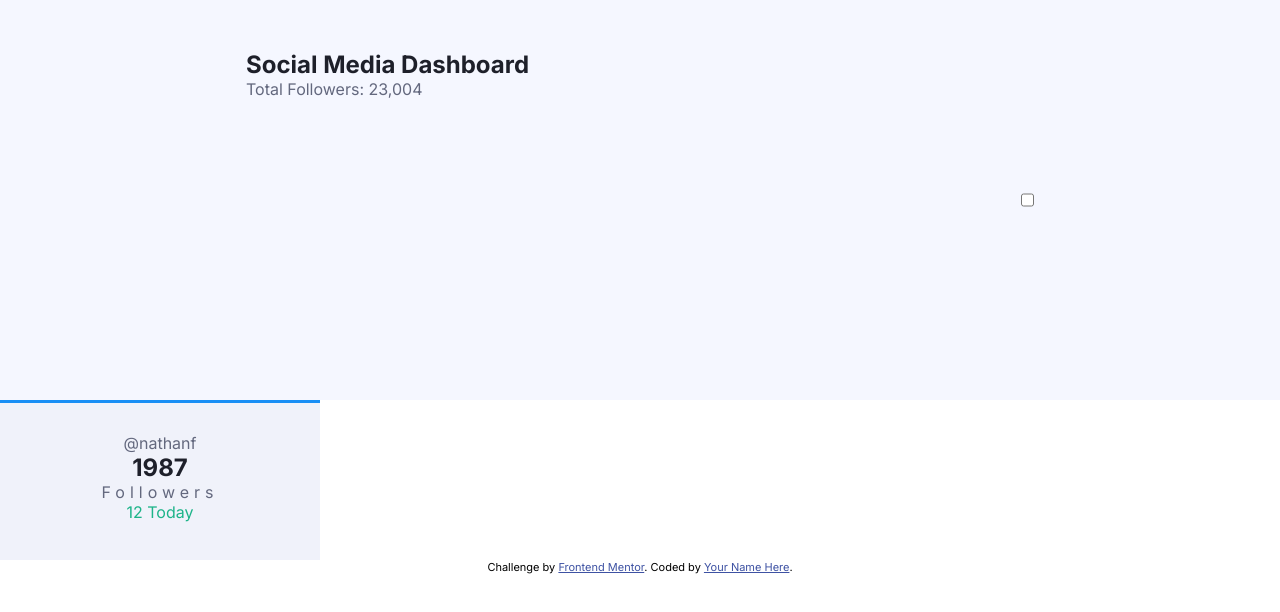
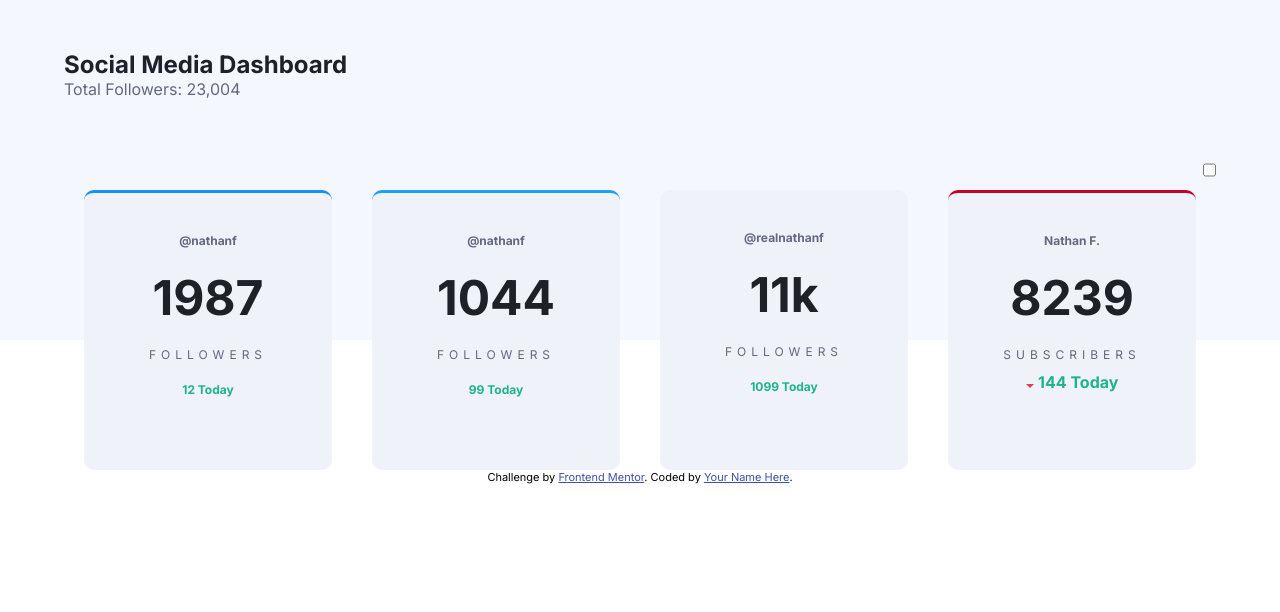
Before and after one commit to michael-kusdya/social-dashboard, a plain HTML site: page index.html in a window 1280 px wide. Drawn offline with Linux system fonts and the light colour scheme.

Commit message:
summary update

```diff
--- a/index.html
+++ b/index.html
@@ -25,15 +25,9 @@
 </head>
 
 <body>
-	<!-- <header>
-		<div class="header-text">
-			<h2>Social Media Dashboard</h2>
-			<p>Total Followers: 23,004</p>
-		</div>
-		<input type="checkbox" id="checkbox" />
-	</header>  -->
 
 	<div id="header">
+		<div class="container">
 			<div id="header-text">
 				<h2>Social Media Dashboard</h2>
 				<p>Total Followers: 23,004</p>
@@ -42,32 +36,36 @@
 			<input id="toggle" type="checkbox" id="checkbox" />
 		</div>
 
+	</div>
+
 	<div id="summary">
+		<div class="container">
 			<div class="summary-card" id="facebook">
 				<p class="username">@nathanf</p>
 				<h2 class="count">1987</h2>
 				<p class="followers">Followers</p>
 				<p class="increase">12 Today</p>
 			</div>
-		<!-- <div id="summary-twitter">
-			@nathanf
-			1044
-			Followers
-			99 Today
+			<div class="summary-card" id="twitter">
+				<p class="username">@nathanf</p>
+				<h2 class="count">1044</h2>
+				<p class="followers">Followers</p>
+				<p class="increase">99 Today</p>
 			</div>
-		<div id="summary-instagram">
-			@realnathanf
-			11k
-			Followers
-			1099 Today
+			<div class="summary-card" id="instagram">
+				<p class="username">@realnathanf</p>
+				<h2 class="count">11k</h2>
+				<p class="followers">Followers</p>
+				<p class="increase">1099 Today</p>
 			</div>
-		<div id="summary-youtube">
-			Nathan F.
-			8239
-			Subscribers
-			144 Today
-		</div> -->
-
+			<div class="summary-card" id="youtube">
+				<p class="username">Nathan F.</p>
+				<h2 class="count">8239</h2>
+				<p class="followers">Subscribers</p>
+				<span><img src="./images/icon-down.svg" alt="" srcset=""></span>
+				<span class="increase">144 Today</span>
+			</div>
+		</div>
 	</div>
 
 	<!--
--- a/styles.css
+++ b/styles.css
@@ -5,7 +5,7 @@
     --facebook: hsl(208, 92%, 53%);
     --twitter: hsl(203, 89%, 53%);
     --youtube: hsl(348, 97%, 39%);
-    --instagram: linear-gradient(hsl(37, 97%, 70%) to hsl(329, 70%, 58%));
+    --instagram: hsl(37, 97%, 70%) to hsl(329, 70%, 58%);
 
     /* LIGHT */
     --backgroundTop: hsl(225, 100%, 98%);
@@ -31,14 +31,22 @@
 }
 
 
+.container {
+    width: 90%;
+    margin: auto;
+}
 
 #header {
     background: var(--backgroundTop);
-    height: 50vh;
+    padding: 50px 0;
+}
+
+#header .container{
+    justify-content: space-between;
+    height: 30vh;
     display: flex;
     flex-direction: row;
-    justify-content: space-around;
-    padding: 50px 0;
+
 }
 
 #header-text h2{
@@ -49,32 +57,67 @@
     color: var(--cardText)
 }
 
+#summary {
+    margin-top: -150px;
+}
+
+#summary .container{
+    display: flex;
+    flex-direction: row;
+    justify-content: space-between;
+}
+
 .summary-card {
     background: var(--cardBackground);
     width: 25%;
-    height: 20vh;
+    height: 35vh;
     text-align: center;
     padding: 30px 0;
+    margin: 0 20px;
+    border-radius: 10px;
 }
 
 div#facebook.summary-card {
     border-top: 3px solid var(--facebook);
 }
 
+div#twitter.summary-card {
+    border-top: 3px solid var(--twitter);
+}
+
+div#instagram.summary-card {
+    border-top: 3px solid linear-gradient(to right,hsl(37, 97%, 70%), hsl(329, 70%, 58%));
+}
+
+div#youtube.summary-card {
+    border-top: 3px solid var(--youtube);
+}
+
+.summary-card p {
+    font-size: 12px;
+}
+
 .summary-card .username {
-    color: var(--cardText)
+    color: var(--cardText);
+    padding: 10px 0;
+    font-weight: 800;
 }
 
 .summary-card .count {
-    color: var(--cardCountText)
-
+    color: var(--cardCountText);
+    padding: 10px 0;
+    font-size: 48px;
 }
 
 .summary-card .followers {
     color: var(--cardText);
     letter-spacing: 5px;
+    padding: 10px 0;
+    text-transform: uppercase;
 }
 
 .summary-card .increase {
-    color: var(--limeGreen)
+    color: var(--limeGreen);
+    padding: 10px 0;
+    font-weight: 800;
 }
```
Lines whose indentation alone changed are shown as unchanged.
